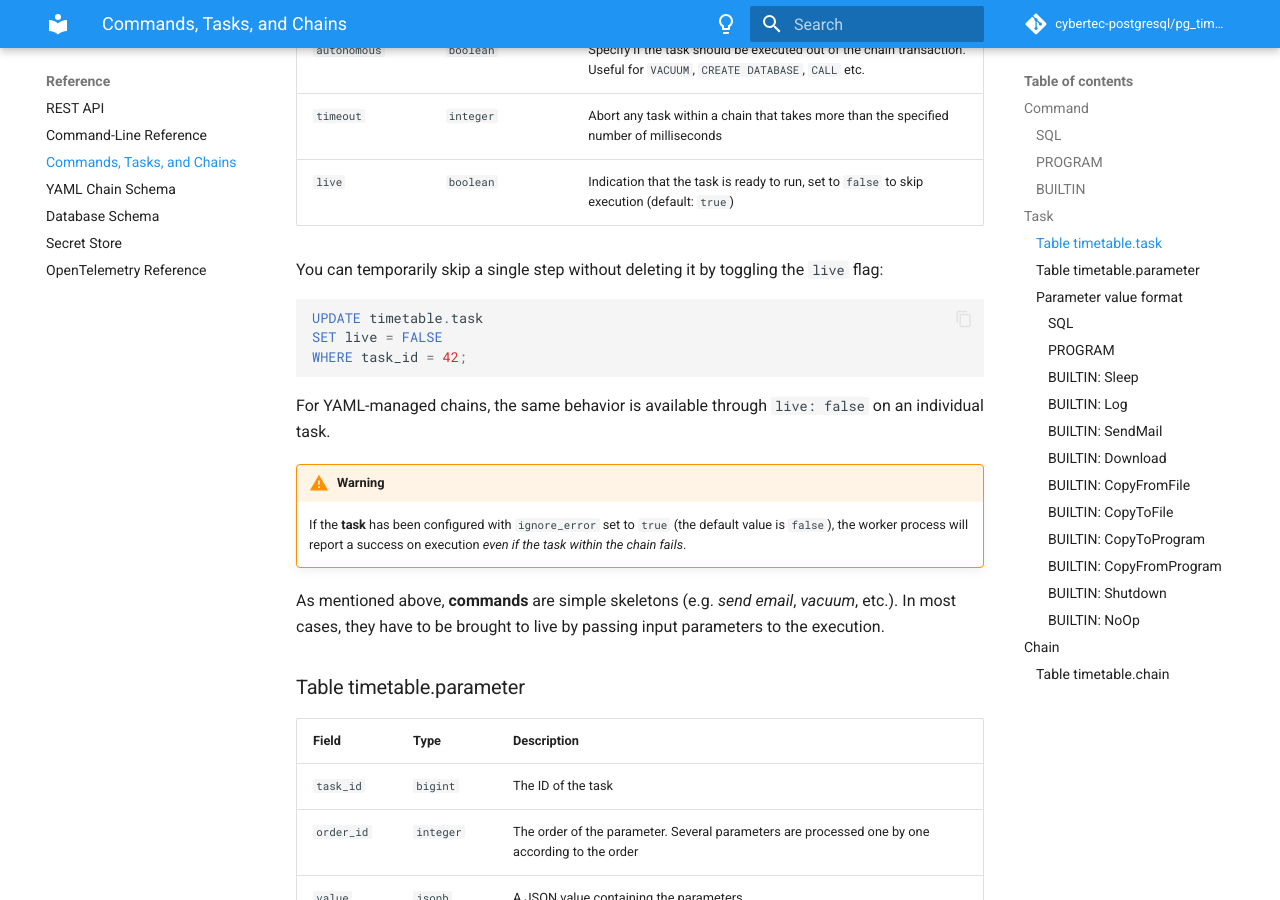
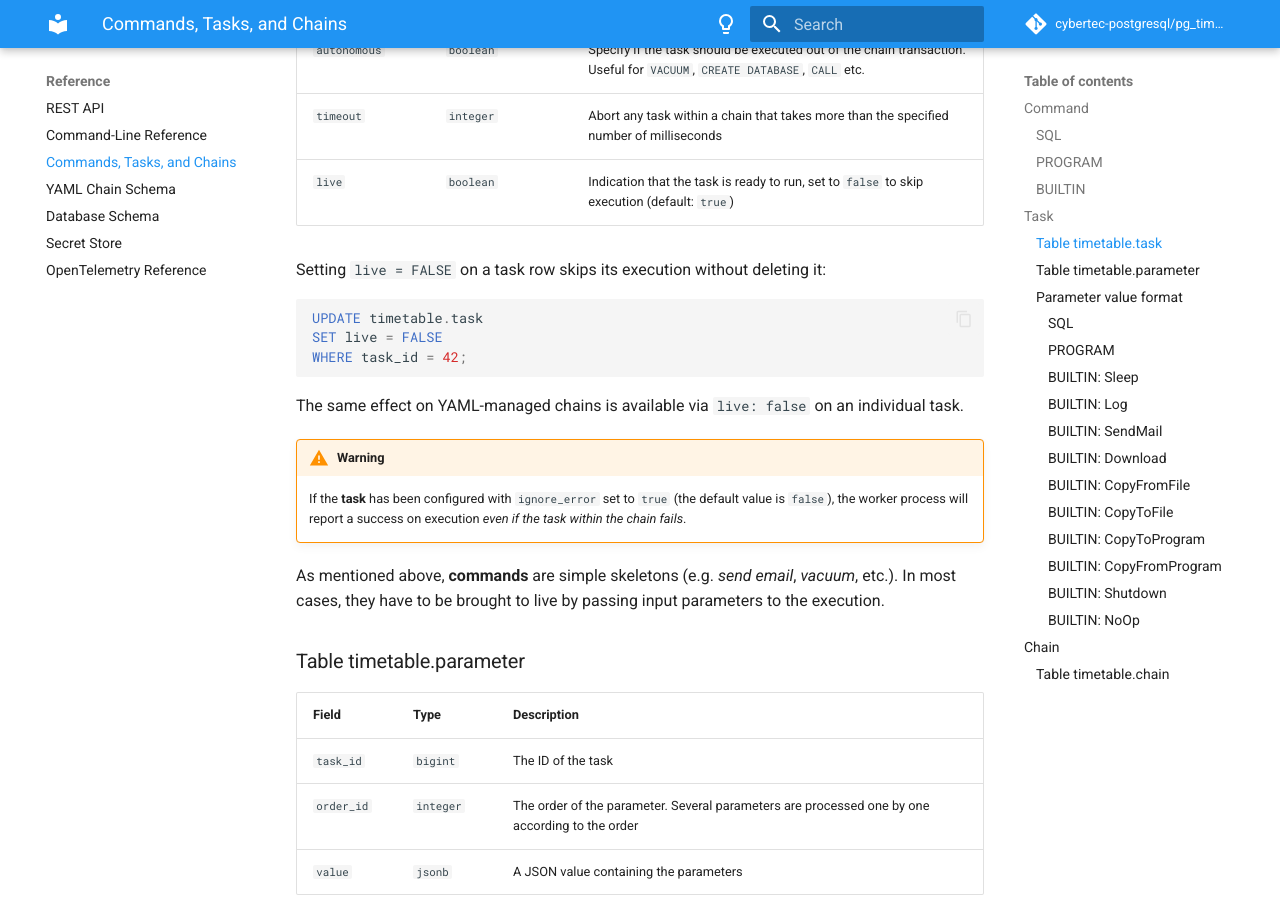
Before and after one commit to cybertec-postgresql/pg_timetable, an MkDocs documentation site: the page built from docs/reference-commands-tasks-chains.md, in a window 1280 px wide and 900 px high, scrolled down 1944 px. Built offline with MkDocs 1.6.1 and Material for MkDocs 9.7.7, drawn with Linux system fonts in a browser that asks for light colours; comment, search, counter and statistics services are not loaded; the version menu is left out.

Commit message:
docs: reword live-flag aside to neutral reference voice
'You can temporarily skip a single step... by toggling the live flag'
was instructional voice inside a Reference document (Diátaxis
anti-pattern 3). Restate as a neutral fact about what the setting
does; keep the SQL as an illustrative example, not an instruction.

Audit finding P2 #3.7 (docs-diataxis-audit.md).

````diff
--- a/docs/reference-commands-tasks-chains.md
+++ b/docs/reference-commands-tasks-chains.md
@@ -56,7 +56,7 @@ The next building block is a **task**, which simply represents a step in a list
 | `timeout` | `integer` | Abort any task within a chain that takes more than the specified number of milliseconds |
 | `live` | `boolean` | Indication that the task is ready to run, set to `false` to skip execution (default: `true`) |
 
-You can temporarily skip a single step without deleting it by toggling the `live` flag:
+Setting `live = FALSE` on a task row skips its execution without deleting it:
 
 ```sql
 UPDATE timetable.task
@@ -64,7 +64,7 @@ SET live = FALSE
 WHERE task_id = 42;
 ```
 
-For YAML-managed chains, the same behavior is available through `live: false` on an individual task.
+The same effect on YAML-managed chains is available via `live: false` on an individual task.
 
 !!! warning
 
````
